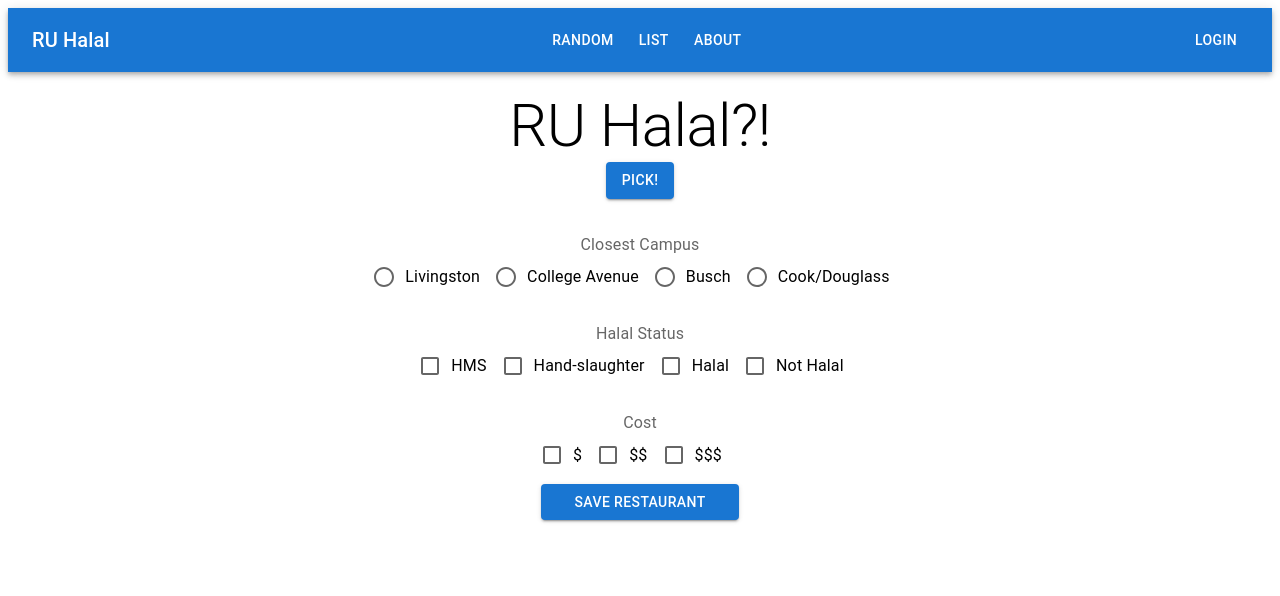
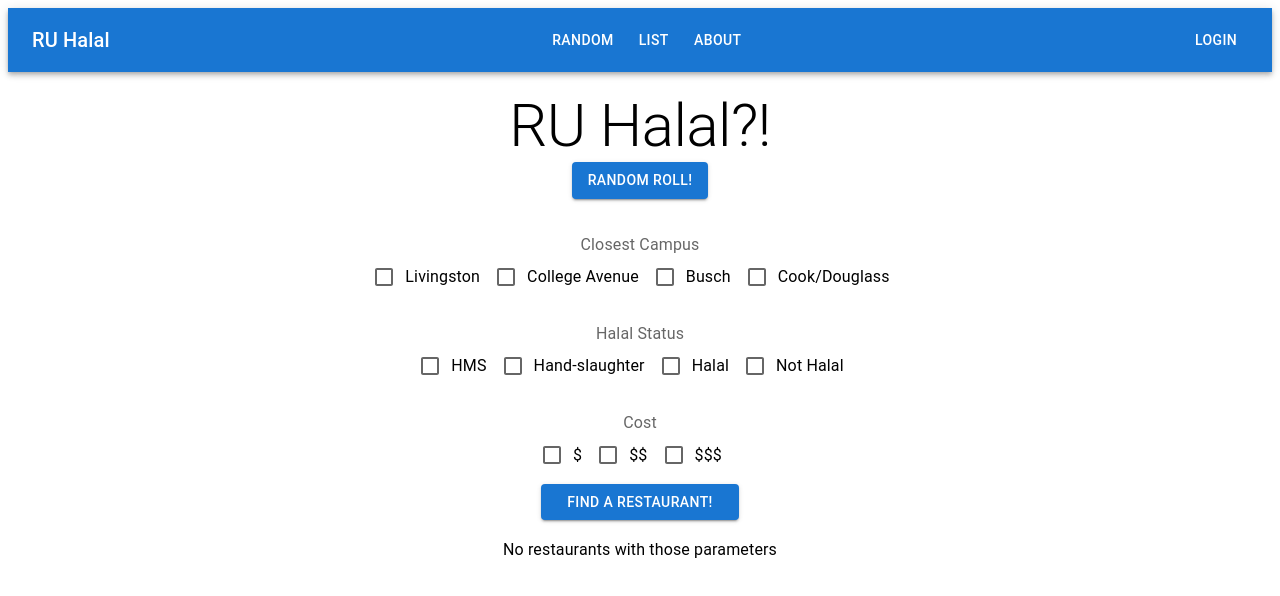
Before and after one commit to haseebhasan2019/RU-Halal, a Next.js app: page /dashboard in a window 1280 px wide. Shown: the top 596 px of the page. Built offline with nearby package versions, Linux system fonts and the light colour scheme; data requests are answered from the project's data file.

Commit message:
Reduce code in FilterRestaurants and begin to handle empty checkbox row

```diff
--- a/app/components/FilterRestaurants.js
+++ b/app/components/FilterRestaurants.js
@@ -1,9 +1,7 @@
 import {
     FormControl,
     Checkbox,
-    RadioGroup,
     FormControlLabel,
-    Radio,
     Button,
     FormLabel,
     FormGroup } from '@mui/material';
@@ -11,45 +9,46 @@ import { useState } from "react";
 
 export default function FilterRestaurants ({ filter }) {
     // const [cuisine, setCuisine] = useState('')
-    const [campus, setCampus] = useState('')
+    const [campus, setCampus] = useState([])
+    const [halal, setHalal] = useState([])
     const [cost, setCost] = useState([])
-    const [halal, setHalal] = useState([])
+
+    const campuses = ["Livingston", "College Avenue", "Busch", "Cook/Douglass"];
+    const halalStatuses = ["HMS", "Hand-slaughter", "Halal", "Not Halal"];
+    const costs = ["$", "$$", "$$$"];
 
     const onSubmit = (e) => {
         e.preventDefault()
-        // if (!name) {
-        //     alert("Please add a restaurant")
+        // if (campus.length == 0 || cost.length == 0 || halal.length == 0) {
+        //     alert("Please ensure all search fields have at least one box checked")
         //     return
         // }
-        // onAdd({ name, cuisine, campus, cost, halal })
-        // console.log(campus)
-        // console.log(cost)
-        // console.log(halal)
+        if (campus.length == 0) {
+            setCampus(campuses)
+        }
+        if (halal.length == 0) {
+            setHalal(halalStatuses)
+        }
+        if (cost.length == 0) {
+            setCost(costs)
+        }
+        console.log(campus)
+        console.log(halal)
+        console.log(cost)
         filter({campus, cost, halal})
 
-        // document.querySelector('input[name="campus"]:checked').checked = false;
-        // document.querySelector('input[name="cost"]:checked').checked = false;
-        // document.querySelector('input[name="halal"]:checked').checked = false;
 
         // setCuisine('')
-        setCampus('')
-        setCost([])
-        setHalal([])
+        // setCampus([])
+        // setCost([])
+        // setHalal([])
     }
 
-    const handleHalalChange = (value) => {
-        if (halal.includes(value)) {
-          setHalal(halal.filter((item) => item !== value));
+    const handleCheckboxChange = (func, category, value) => {
+        if (category.includes(value)) {
+            func(category.filter((item) => item !== value));
         } else {
-          setHalal([...halal, value]);
-        }
-      };
-
-    const handleCheckboxChange = (fun, cat, value) => {
-        if (cat.includes(value)) {
-            fun(cat.filter((item) => item !== value));
-        } else {
-            fun([...cat, value]);
+            func([...category, value]);
         }
     };
 
@@ -59,59 +58,42 @@ export default function FilterRestaurants ({ filter }) {
         <FormGroup sx={{ display: 'flex', justifyContent: 'center', alignItems: 'center' }} row={false}>
             <FormControl margin="normal">
                 <FormLabel sx={{ display: 'flex', justifyContent: 'center', alignItems: 'center' }} >Closest Campus</FormLabel>
-            <RadioGroup
-            row
-            aria-label="Closest Campus"
-            name="campus"
-            value={campus}
-            onChange={(e) => setCampus(e.target.value)}
-            >
-                <FormControlLabel value="Livingston" control={<Radio />} label="Livingston" />
-                <FormControlLabel value="College Avenue" control={<Radio />} label="College Avenue" />
-                <FormControlLabel value="Busch" control={<Radio />} label="Busch" />
-                <FormControlLabel value="Cook/Douglass" control={<Radio />} label="Cook/Douglass" />
-            </RadioGroup>
+                <FormGroup row >
+                    {campuses.map((item) => (
+                        <FormControlLabel
+                        key={item}
+                        control={<Checkbox checked={campus.includes(item)} onChange={() => handleCheckboxChange(setCampus, campus, item)} />}
+                        label={item}
+                        />
+                    ))}
+                </FormGroup>
             </FormControl>
             <FormControl margin="normal">
                 <FormLabel sx={{ display: 'flex', justifyContent: 'center', alignItems: 'center' }}>Halal Status</FormLabel>
                 <FormGroup row>
+                    {halalStatuses.map((item) => (
                         <FormControlLabel
-                control={<Checkbox checked={halal.includes('HMS')} onChange={() => handleHalalChange('HMS')} />}
-                label="HMS"
+                        key={item}
+                        control={<Checkbox checked={halal.includes(item)} onChange={() => handleCheckboxChange(setHalal, halal, item)} />}
+                        label={item}
                         />
-                <FormControlLabel
-                control={<Checkbox checked={halal.includes('Hand-slaughter')} onChange={() => handleHalalChange('Hand-slaughter')} />}
-                label="Hand-slaughter"
-                />
-                <FormControlLabel
-                control={<Checkbox checked={halal.includes('Halal')} onChange={() => handleHalalChange('Halal')} />}
-                label="Halal"
-                />
-                <FormControlLabel
-                control={<Checkbox checked={halal.includes('Not Halal')} onChange={() => handleHalalChange('Not Halal')} />}
-                label="Not Halal"
-                />
+                    ))}
                 </FormGroup>
             </FormControl>
             <FormControl margin="normal">
                 <FormLabel sx={{ display: 'flex', justifyContent: 'center', alignItems: 'center' }}>Cost</FormLabel>
-            <FormGroup row >
+                <FormGroup row>
+                    {costs.map((item) => (
                         <FormControlLabel
-                control={<Checkbox checked={cost.includes('$')} onChange={() => handleCheckboxChange(setCost, cost, '$')} />}
-                label="$"
+                        key={item}
+                        control={<Checkbox checked={cost.includes(item)} onChange={() => handleCheckboxChange(setCost, cost, item)} />}
+                        label={item}
                         />
-                <FormControlLabel
-                control={<Checkbox checked={cost.includes('$$')} onChange={() => handleCheckboxChange(setCost, cost, '$$')} />}
-                label="$$"
-                />
-                <FormControlLabel
-                control={<Checkbox checked={cost.includes('$$$')} onChange={() => handleCheckboxChange(setCost, cost, '$$$')} />}
-                label="$$$"
-                />
+                    ))}
                 </FormGroup>
             </FormControl>
             <Button sx={{ width: '25ch' }} type="submit" variant="contained" color="primary">
-            Save Restaurant
+                Find a Restaurant!
             </Button>
         </FormGroup>
         </form>
--- a/app/dashboard/page.js
+++ b/app/dashboard/page.js
@@ -9,7 +9,11 @@ import FilterRestaurants from '../components/FilterRestaurants';
 
 export default function Page() {
   const [restaurants, setRestaurants] = useState([])
+  // const [filteredRestaurants, setFilteredRestaurants] = useState([])
+  const filteredRestaurants = []
   const [restaurant, setRestaurant] = useState()
+  const [filteredRestaurant, setFilteredRestaurant] = useState()
+
 
   //Update restaurants
   useEffect(() => {
@@ -44,20 +48,24 @@ export default function Page() {
   }
 
   const filterRestaurants = (params) => {
-    console.log(campus)
-    console.log(cost)
-    const filteredRestaurants = restaurants;
-    if (filteredRestaurants.includes(value)) {
-        setHalal(halal.filter((item) => item !== value));
-      } else {
-        setHalal([...halal, value]);
+    console.log(params)
+    filteredRestaurants.length = 0;
+    setFilteredRestaurant(null)
+    restaurants.forEach((restaurant) => {
+      if (params.campus.includes(restaurant.campus) && params.cost.includes(restaurant.cost) && params.halal.includes(restaurant.halal) ) {
+        // setFilteredRestaurants([...filteredRestaurants, restaurant]);
+        filteredRestaurants.push(restaurant)
+        // console.log(restaurant)
+        // console.log(filteredRestaurants)
       }
+    });
+    console.log(filteredRestaurants)
 
-    // console.log(cuisine)
-    // let index = Math.floor(Math.random() * (restaurants.length));
-    // console.log(index)
-    // setRestaurant(restaurants[index]);
-    // console.log(restaurant)
+    //Select restaurant
+    if (filteredRestaurants.length != 0) {
+      let index = Math.floor(Math.random() * (filteredRestaurants.length));
+      setFilteredRestaurant(filteredRestaurants[index]);
+    }
   }
 
 return (
@@ -74,11 +82,14 @@ return (
           RU Halal?!
         </Typography>
         <Button onClick={() => pickRestaurant()} variant="contained">
-          Pick!
+          Random Roll!
         </Button>
         <br/>
         {restaurant == null ? (<></>) : (<Restaurant restaurant={restaurant}/>)}
         <FilterRestaurants filter={filterRestaurants}/>
+        <br/>
+        {filteredRestaurant == null ? (<Typography>No restaurants with those parameters</Typography>) : (<Restaurant restaurant={filteredRestaurant}/>)}
+
       </main>
     </>
 )
```
Also changed, not shown: 1 other file (tests, documents, lock files or other folders). Lines whose indentation alone changed are shown as unchanged.
